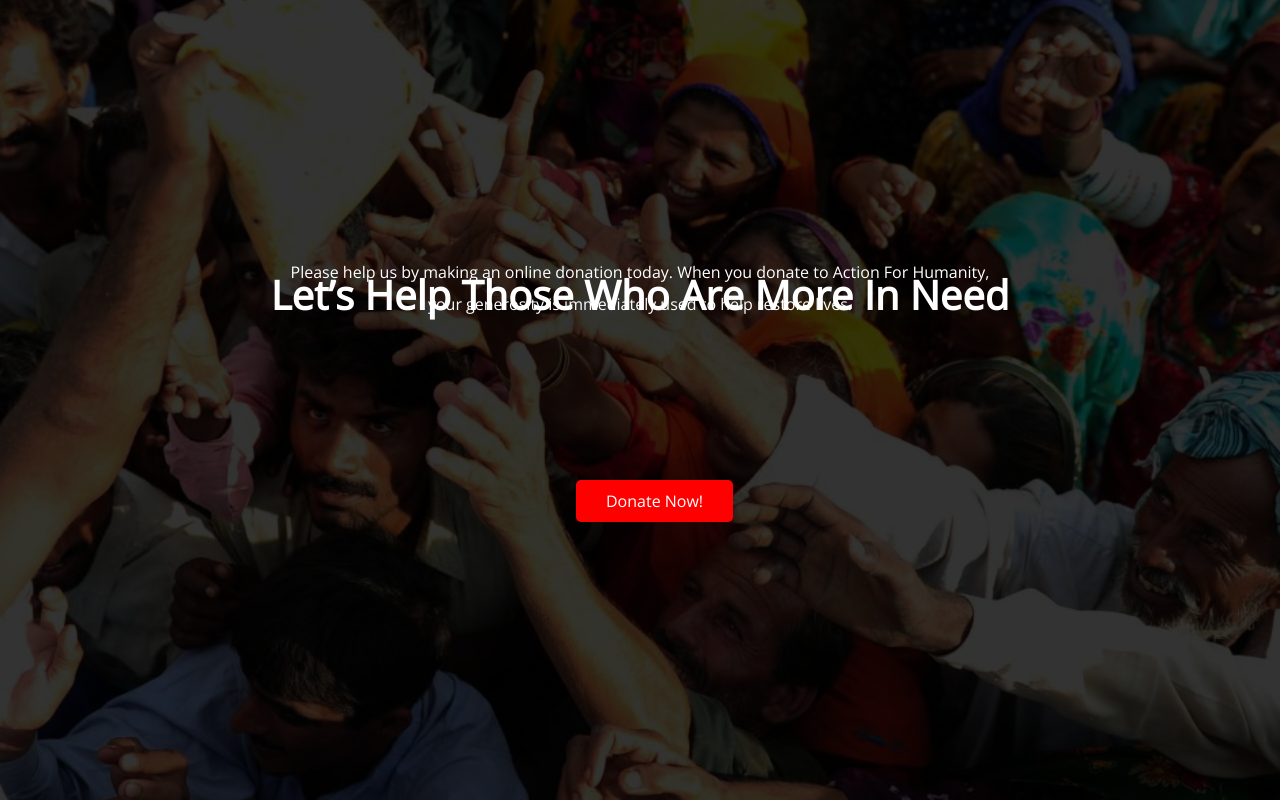
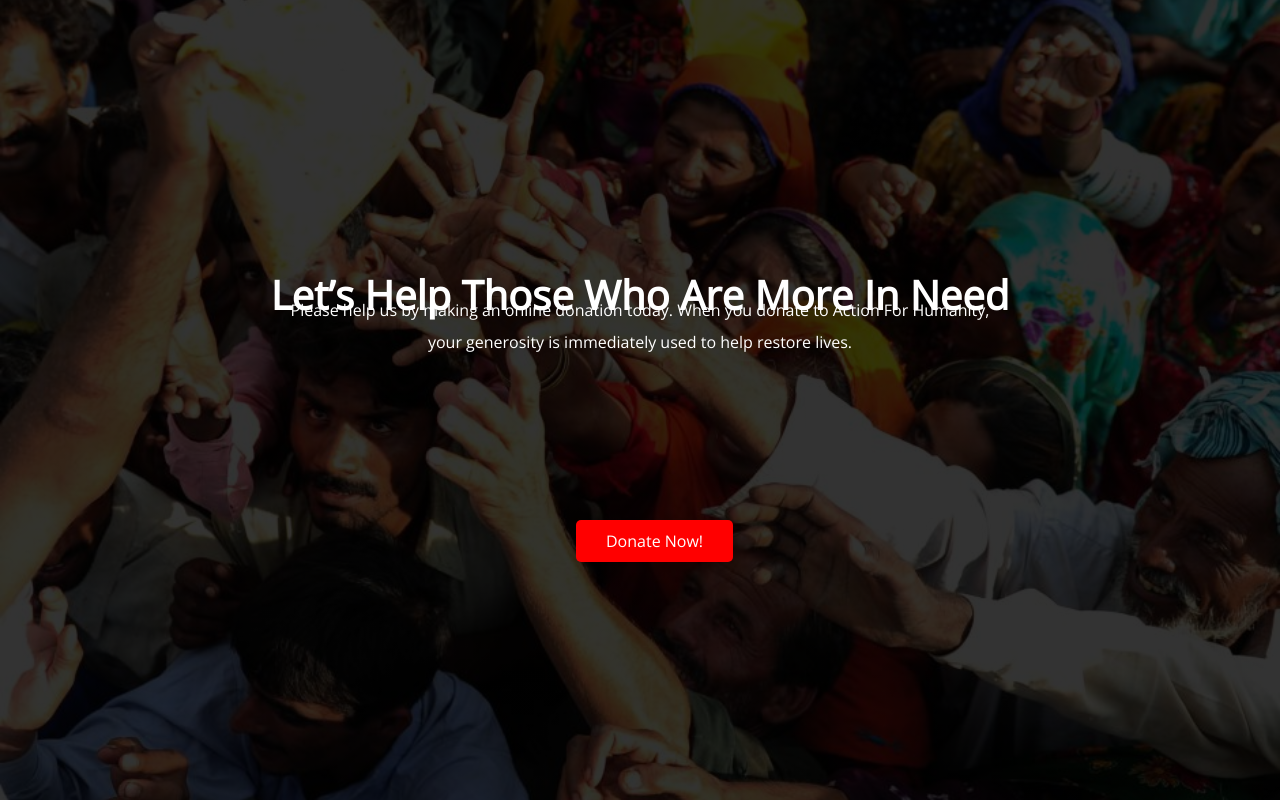
Before and after one commit to EngrSaad2/Donation-Web, a plain HTML site: page index.html in a window 1280 px wide. Shown: the top 800 px of the page. Drawn offline with nearby package versions, Linux system fonts and the light colour scheme.

Commit message:
Assignment 1- Donation Organiztion

```diff
--- a/index.html
+++ b/index.html
@@ -16,9 +16,10 @@
         <p>Please help us by making an online donation today. When you donate to Action For Humanity, <br> your
             generosity is immediately used to help restore lives. </p>
 
-        <a id="btn-banner" class="abc" href="http://www.ahsaniamission.org.bd/donate/donation-form.php?d=amcc">Donate
+        <a class="donate-btn" href="http://www.ahsaniamission.org.bd/donate/donation-form.php?d=amcc">Donate
             Now!</a>
     </div>
+
     <!-- donate today section -->
 
     <div class="donate-today">
@@ -54,6 +55,7 @@
 
 
     <!-- Donate Plan Section -->
+
     <div class="donate-today">
         <h1>Our Donate Plan</h1>
         <p>Donate now to help children and their families move themselves from a life of poverty to a future with
@@ -82,7 +84,9 @@
         </div>
 
     </section>
+
     <!-- Our Current State -->
+
     <div class="habitat-h1">
         <h1>Our Current Stats so far</h1>
     </div>
@@ -106,7 +110,9 @@
             <h3>200+ Companies</h3>
         </div>
     </section>
+
     <!-- another sections of habitat -->
+
     <div class="habitat-h1">
         <h1>About donations to Habitat for Humanity</h1>
     </div>
--- a/style.css
+++ b/style.css
@@ -28,7 +28,7 @@ body {
     position: absolute;
     color: white;
     text-align: center;
-    margin-top: 20%;
+    margin-top: 23%;
     width: 100%;
     line-height: 2rem;
 
@@ -37,20 +37,9 @@ body {
 .container a {
     position: absolute;
     text-align: center;
-    top: 60%;
+    top: 65%;
     margin-left: 45%;
     margin-right: 40%;
-
-}
-
-#btn-banner {
-    text-decoration: none;
-    background-color: orange;
-    padding: 10px 30px;
-    border-radius: 5px;
-    background: red;
-    color: white;
-
 }
 
 .donate-today {
@@ -107,7 +96,6 @@ body {
     border-radius: 5px;
     background: red;
     color: white;
-
 }
 
 .flexible2 {
@@ -117,7 +105,6 @@ body {
     margin-left: 10%;
     margin-right: 10%;
     margin-bottom: 50px;
-
 }
 
 .hundred2 {
@@ -180,7 +167,6 @@ body {
     background-color: #D0F4F9;
     margin-left: 1%;
     margin-right: 1%;
-
 }
 
 .learn-btn {
@@ -212,7 +198,6 @@ body {
     margin-bottom: 50px;
     margin-top: 2.5%;
     background-color: #FFF4D6;
-
 }
 
 .email input {
```
